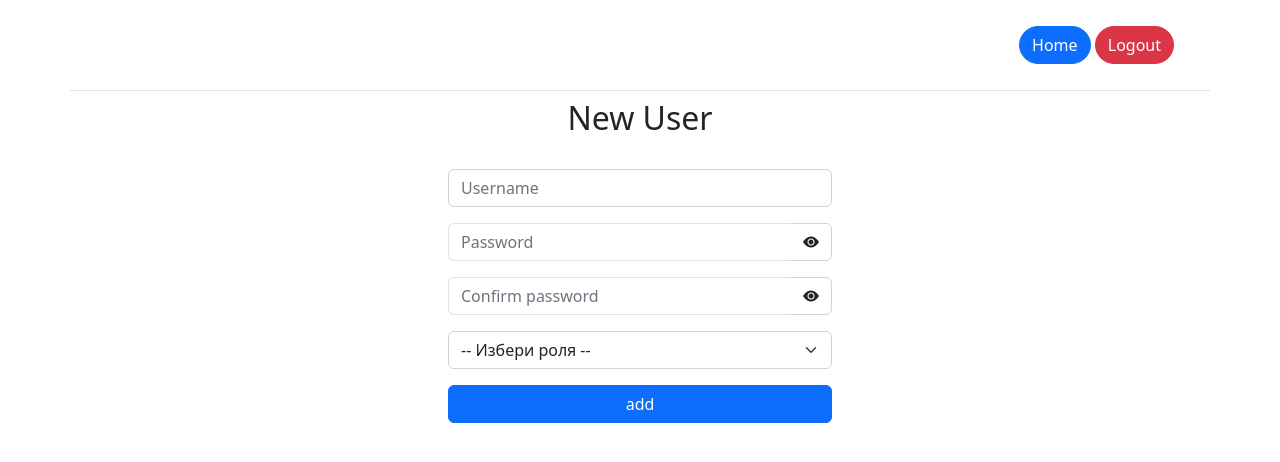
After one commit to emiremrol/security_login, a PHP site: page /App/Templates/users/addUser.php in a window 1280 px wide. The commit adds this page. Shown: the top 462 px of the page. Run offline with PHP 8.4, Linux system fonts and the light colour scheme; the template is opened without the code that fills it, so the values that code supplies are empty; some libraries are stand-ins or nearby versions.

Commit message:
user functionality update

```diff
--- /dev/null
+++ b/App/Templates/users/addUser.php
@@ -0,0 +1,84 @@
+<?php
+
+/**@var \App\Data\ErrorDTO\ErrorDTO $error*/ ?>
+
+<!doctype html>
+<html lang="en">
+
+<head>
+    <meta charset="UTF-8">
+    <meta name="viewport"
+        content="width=device-width, user-scalable=no, initial-scale=1.0, maximum-scale=1.0, minimum-scale=1.0">
+    <meta http-equiv="X-UA-Compatible" content="ie=edge">
+    <!-- Bootstrap 5 CSS -->
+    <link href="https://cdn.jsdelivr.net/npm/bootstrap@5.2.3/dist/css/bootstrap.min.css" rel="stylesheet" integrity="sha384-rbsA2VBKQhggwzxH7pPCaAqO46MgnOM80zW1RWuH61DGLwZJEdK2Kadq2F9CUG65" crossorigin="anonymous">
+    <!-- Bootstrap JS -->
+    <script src="https://cdn.jsdelivr.net/npm/bootstrap@5.2.3/dist/js/bootstrap.bundle.min.js" integrity="sha384-kenU1KFdBIe4zVF0s0G1M5b4hcpxyD9F7jL+jjXkk+Q2h455rYXK/7HAuoJl+0I4" crossorigin="anonymous"></script>
+    <link rel="stylesheet" href="https://cdnjs.cloudflare.com/ajax/libs/font-awesome/6.4.2/css/all.min.css" integrity="sha512-z3gLpd7yknf1YoNbCzqRKc4qyor8gaKU1qmn+CShxbuBusANI9QpRohGBreCFkKxLhei6S9CQXFEbbKuqLg0DA==" crossorigin="anonymous" referrerpolicy="no-referrer" />
+    <link rel="stylesheet" href="https://cdn.jsdelivr.net/npm/bootstrap-icons@1.3.0/font/bootstrap-icons.css" />
+    <link rel="stylesheet" href="assets/css/style.css">
+    <title>Document</title>
+</head>
+
+<body>
+
+    <div class="container border-bottom">
+        <header class="d-flex justify-content-between">
+            <div>
+                <h6 class="me-3"></h6>
+            </div>
+            <div class="me-4">
+                <a class="btn btn-primary rounded-pill" href="profile.php">Home</a>
+                <!-- <a class="btn btn-primary rounded-pill mx-2" href="http://192.168.175.34:82/login">WWS BO</a> -->
+                <a class="btn btn-danger rounded-pill" href="logout.php">Logout</a>
+            </div>
+        </header>
+    </div>
+
+    <section class="container d-flex justify-content-center align-items-center">
+        <div class="register-form">
+            <h2 class="mt-2">New User</h2>
+
+            <form action="" method="post" class="w-100 p-2" name="add_user_form">
+                <?php if ($error): ?>
+                    <div class="mb-3">
+                        <p class='text-danger'><?= $error->getMessage() ?></p>
+                    </div>
+                <?php endif; ?>
+                <div class="mt-3">
+                    <input type="text" name="username" class="form-control" placeholder="Username" required>
+                </div>
+                <div class="input-group mt-3">
+                    <input type="password" name="password" id="pswd" class="form-control border border-end-0" placeholder="Password" minlength="4" pattern="(?=.*[a-z])(?=.*[A-Z]).{4,}" title="Минимум 4 символа с малки и големи букви" required>
+                    <button class="input-group-text visiblePass" style="cursor: pointer">
+                        <i class="bi bi-eye-fill"></i>
+                    </button>
+                </div>
+                <div class="input-group mt-3">
+                    <input type="password" name="confirm_password" class="form-control border border-end-0"
+                        placeholder="Confirm password" required>
+                    <button class="input-group-text visiblePass" style="cursor: pointer">
+                        <i class="bi bi-eye-fill"></i>
+                    </button>
+                </div>
+
+                <div class="mt-3">
+                    <select name="role_id" id="role_id" class="form-select" required>
+                        <option value="" disabled selected>-- Избери роля --</option>
+                        <option value="1">Администратор</option>
+                        <option value="2">Потребител</option>
+                    </select>
+                </div>
+
+                <div class="mt-3">
+                    <input type="submit" name="аdd_new" class="btn btn-primary w-100" value="add">
+                </div>
+            </form>
+
+        </div>
+    </section>
+
+    <script src="assets/js/app.js"></script>
+</body>
+
+</html>
--- a/assets/css/style.css
+++ b/assets/css/style.css
@@ -6,11 +6,11 @@
 
 body {
     /*background-color: #edf1f5;*/
-    height: 100vh;
+    /* height: 100vh;
     display: flex;
     justify-content: center;
     align-items: center;
-    flex-direction: column;
+    flex-direction: column; */
 }
 
 header {
--- a/assets/js/app.js
+++ b/assets/js/app.js
@@ -15,4 +15,16 @@ viewPasswordBtns.forEach(btn => {
 
 let pagLinks = document.querySelectorAll(".page-item .page-link");
 let pageId = document.body.id;
-pagLinks[pageId].classList.add('active');
+// pagLinks[pageId].classList.add('active');
+
+
+// let myInput = document.getElementById("psw");
+
+// myInput.onfocus = function() {
+//   document.getElementById("message").style.display = "block";
+// }
+
+// // When the user clicks outside of the password field, hide the message box
+// myInput.onblur = function() {
+//   document.getElementById("message").style.display = "none";
+// }
--- a/index.php
+++ b/index.php
@@ -1,4 +1,5 @@
 <?php
 require_once "common.php";
 
-$userHttpHandler->index();
+// $userHttpHandler->index();
+$userHttpHandler->login($userService, $_POST);
```
Also changed, not shown: App/Data/User/UserDTO.php (+8 -30 lines), App/Http/UserHttpHandler/UserHttpHandler.php (+39 -3 lines), App/Repositories/UserRepository/UserRepository.php (+7 -4 lines), App/Services/UserService/UserService.php (+12 -0 lines), App/Templates/users/login.php (+16 -29 lines), App/Templates/users/profile.php (+8 -13 lines), add_user.php (added, +7 -0 lines), common.php (+8 -1 lines).
